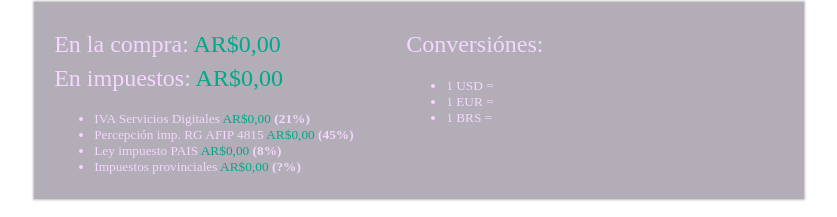
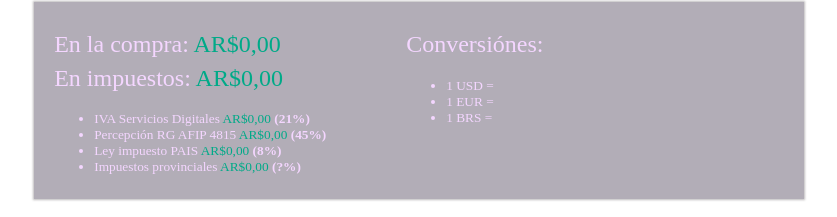
Before and after one commit to markski1/markski.ar, a Next.js app: page /calc in a window 1280 px wide. Shown: the part 563-780 px from the top of the page, without its empty margins (241-1078 px from the left). Built offline with nearby package versions, Linux system fonts and the light colour scheme; no server answers.

Commit message:
achicar texto rg afip

```diff
--- a/pages/calc.tsx
+++ b/pages/calc.tsx
@@ -138,7 +138,7 @@ export default function Page() {
 							<small>
 								<ul>
 									<li>IVA Servicios Digitales <span className={utilStyles.money}>AR$<span id="servdig">0,00</span></span> <b>(21%)</b></li>
-									<li>Percepción imp. RG AFIP 4815 <span className={utilStyles.money}>AR$<span id="afip">0,00</span></span> <b>(45%)</b></li>
+									<li>Percepción RG AFIP 4815 <span className={utilStyles.money}>AR$<span id="afip">0,00</span></span> <b>(45%)</b></li>
 									<li>Ley impuesto PAIS <span className={utilStyles.money}>AR$<span id="pais">0,00</span></span> <b>(8%)</b></li>
 									<li>Impuestos provinciales <span className={utilStyles.money}>AR$<span id="pvc">0,00</span></span> <b>(<span id="impuestlol">?</span>%)</b></li>
 								</ul>
```
